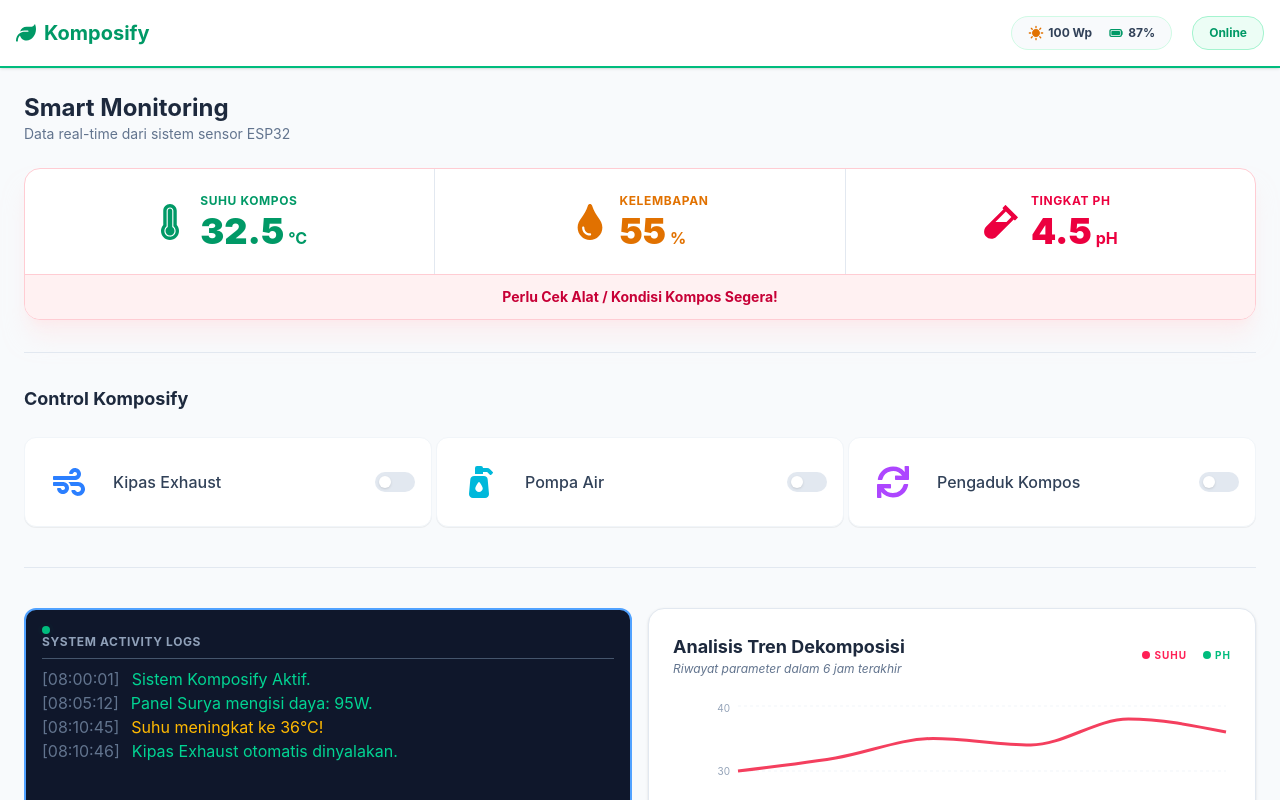
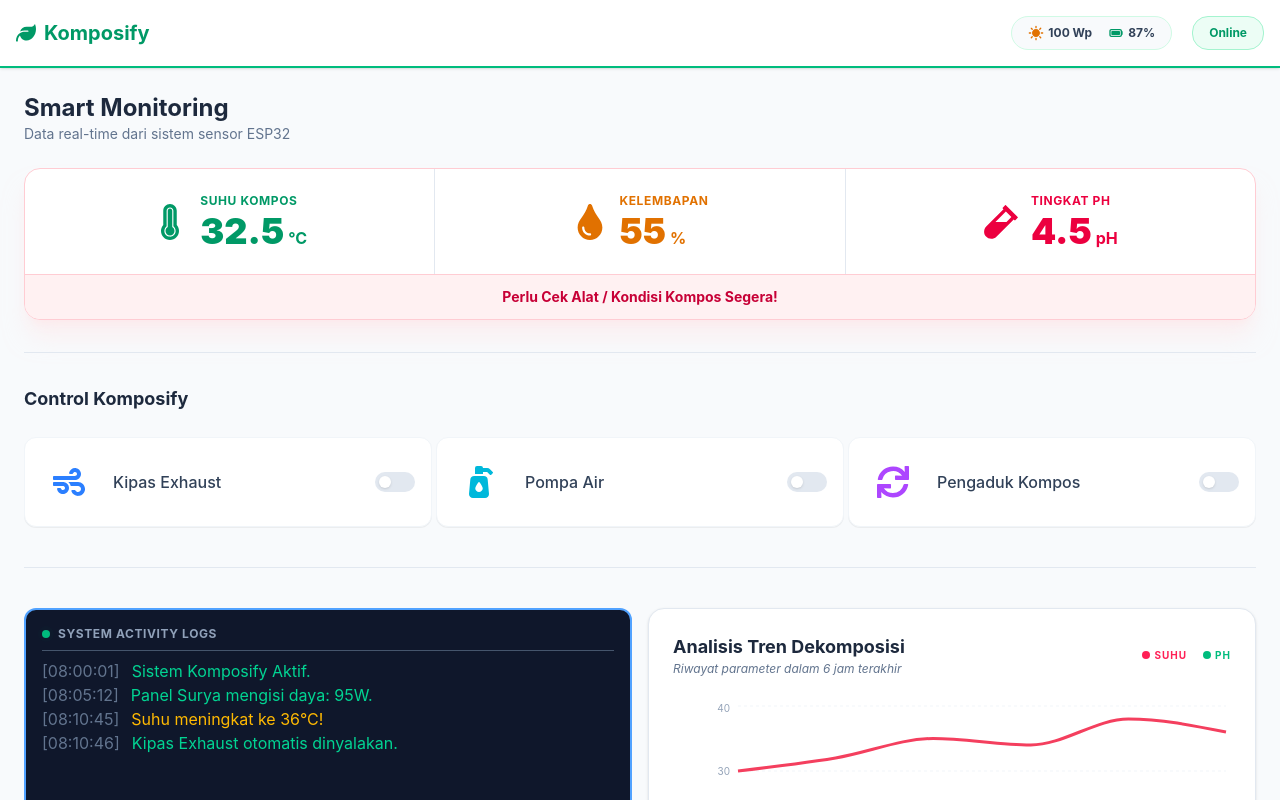
Before and after one commit to ZydZaidan/komposify-dashboard, a React (Vite) app: page / in a window 1280 px wide. Shown: the top 800 px of the page. Built offline with nearby package versions, Linux system fonts and the light colour scheme.

Commit message:
Update 2 Indicator Icon in System Logs

```diff
--- a/package.json
+++ b/package.json
@@ -30,4 +30,5 @@
     "tailwindcss": "^4.2.2",
     "vite": "^8.0.1"
   }
+
 }
--- a/src/components/SystemLogs.jsx
+++ b/src/components/SystemLogs.jsx
@@ -1,10 +1,9 @@
 import React from "react";
-// import { FaTerminal, FaCircle } from "react-icons/fa";
 
 const SystemLogs = ({ logs }) => {
   return (
     <div className="bg-slate-900 rounded-xl p-4  border-2 border-blue-400">
-      <header className="">
+      <header className="flex items-center gap-2">
         <div className="relative flex h-2 w-2">
           <span className="animate-ping absolute inline-flex h-full w-full rounded-full bg-emerald-400 opacity-75"></span>
           <span className="relative inline-flex rounded-full h-2 w-2 bg-emerald-500"></span>
```
